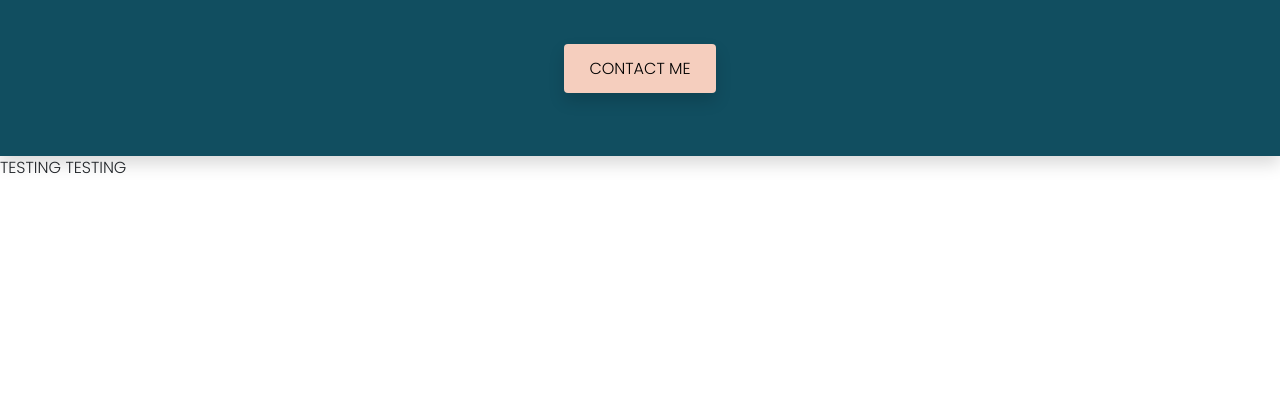
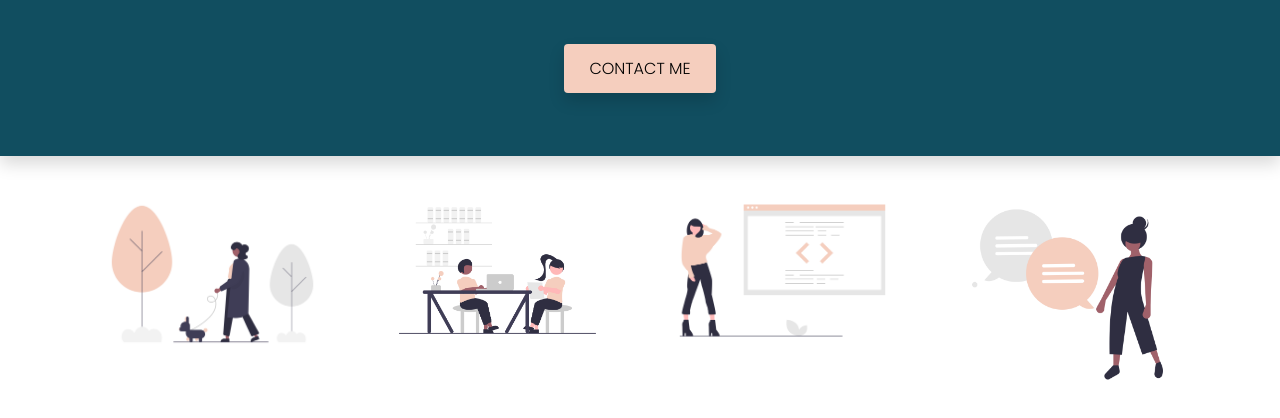
Before and after one commit to Lucienne85/portfolio-project-lucienne, a plain HTML site: page index.html in a window 1280 px wide. Shown: the part 296-714 px from the top of the page. Drawn offline with nearby package versions, Linux system fonts and the light colour scheme; a web font is replaced by a local one.

Commit message:
Added illustrations on homepage

```diff
--- a/index.html
+++ b/index.html
@@ -24,7 +24,7 @@
     crossorigin="anonymous"></script>
 </head>
 <body>
-<nav class="navbar sticky-top navbar-expand-lg navbar-light ps-2 pe-2 shadow-sm" >
+<nav class="navbar sticky-top navbar-expand-lg navbar-light ps-2 pe-2 shadow-sm" style="background-color: white;">
     <a class="navbar-brand ps-2 active" href="#"><i class="fas fa-home active"></i></a>
     <button class="navbar-toggler" type="button" data-toggle="collapse" data-target="#navbarNav"
         aria-controls="navbarNav" aria-expanded="false" aria-label="Toggle navigation">
@@ -53,7 +53,22 @@
     <h2 class="ps-2 pe-2">Product owner & junior front-end developer, based in Amsterdam</h2>
     <a href="#" class="primary-button shadow">CONTACT ME</a>
     </div>
-    <p>TESTING TESTING</p>
+    <div class="container">
+        <div class="row topic-illustrations">
+            <div class="col">
+                <img src="/images/undraw_relaxing_walk_mljx.png" />
+            </div>
+            <div class="col">
+                <img src="/images/undraw_Work_time_re_hdyv.png"/>
+            </div>
+            <div class="col">
+                <img src="/images/undraw_proud_coder_7ain.png" />
+            </div>
+            <div class="col">
+                <img src="/images/undraw_respond_8wjt.png" />
+            </div>
+        </div>
+    </div>
     <br />
 </body>
 </html>
--- a/styles/portfolio.css
+++ b/styles/portfolio.css
@@ -21,7 +21,9 @@ h2 {
   font-size: 20px;
   font-weight: 100;
 }
-
+img {
+  width: 100%;
+}
 .primary-button {
   background-color: var(--secondary-color);
   padding: 13px 25px;
@@ -44,6 +46,9 @@ a:hover {
   color: var(--primary-color);
 }
 
+.topic-illustrations {
+  margin-top: 30px;
+}
 @media (max-width: 540px) {
   h1 {
     font-size: 45px;
```
Also changed, not shown: images/undraw_Modern_life_re_8pdp.png (added), images/undraw_Share_opinion_re_4qk7.png (added), images/undraw_Work_time_re_hdyv.png (added), images/undraw_proud_coder_7ain.png (added), images/undraw_relaxing_walk_mljx.png (added), images/undraw_respond_8wjt.png (added).
